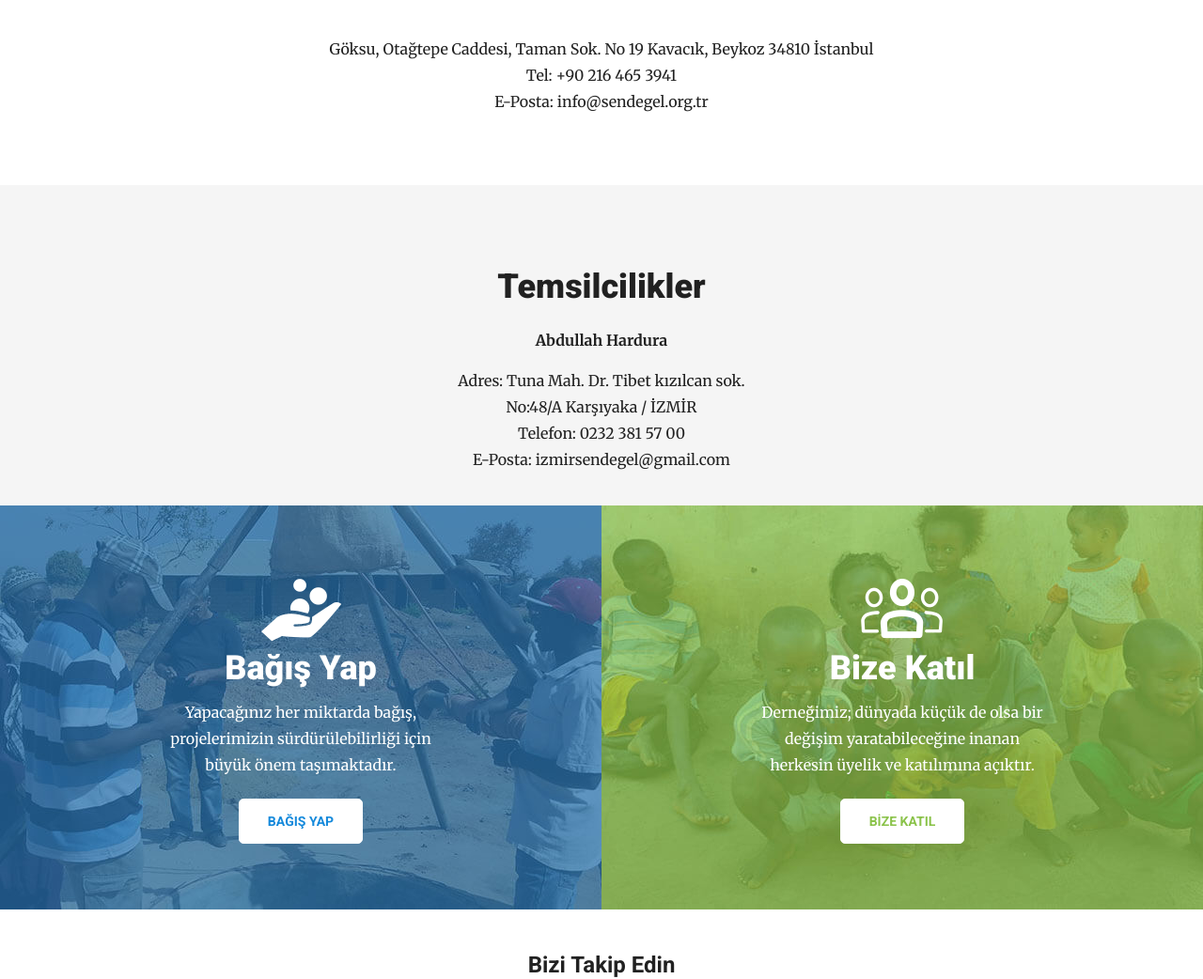
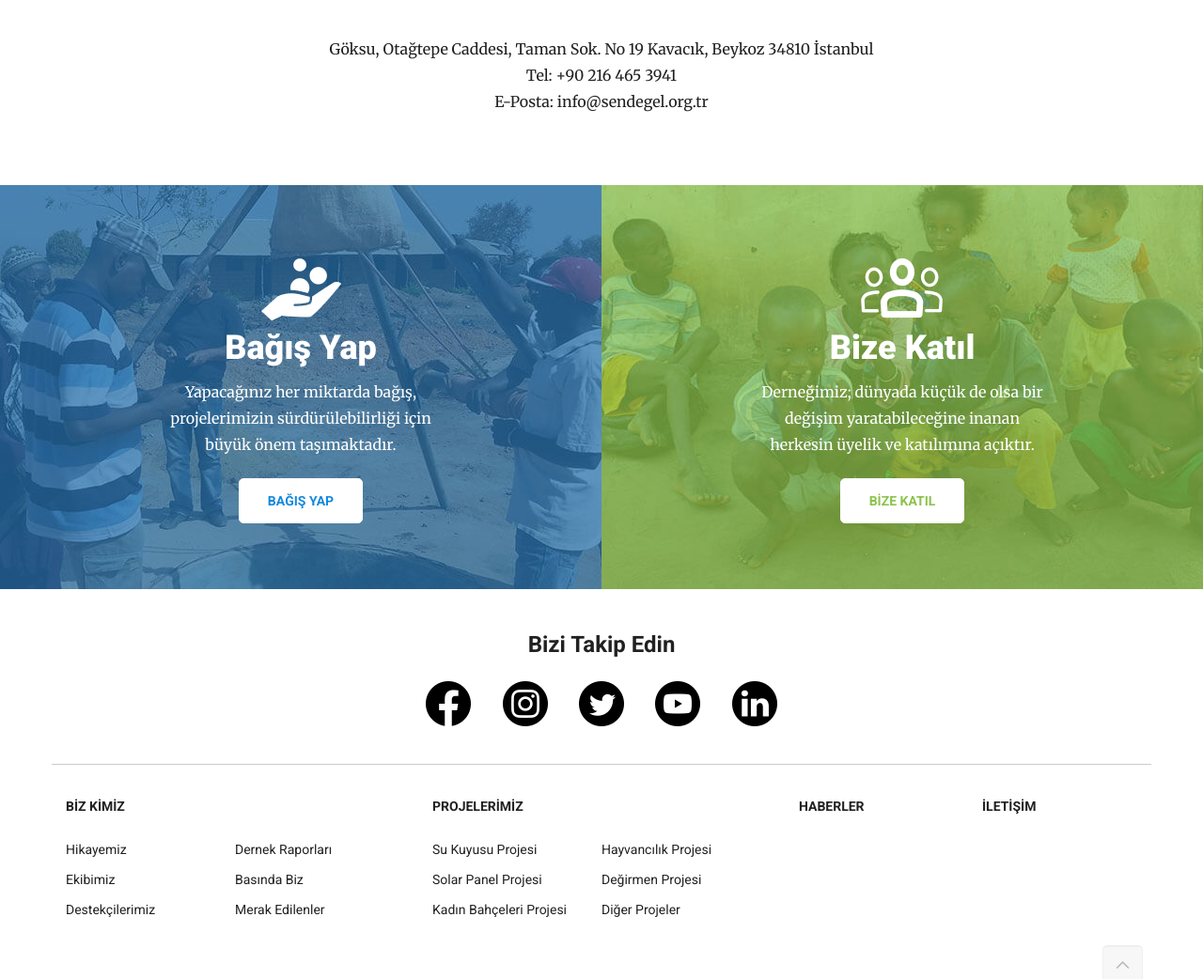
Before and after one commit to okcknet/sendegel, a PHP site: page /iletisim.php in a window 1280 px wide. Shown: the part 540-1582 px from the top of the page at 94% size. Run offline with PHP 8.4, Linux system fonts and the light colour scheme.

Commit message:
removed: representatives block

```diff
--- a/en/contact.php
+++ b/en/contact.php
@@ -31,7 +31,7 @@
 		</div>
 	</div>
 </section>
-<section class="subpage section9">
+<!-- <section class="subpage section9">
 	<div class="container">
 		<div class="row">
 			<div class="col-md-8 col-md-offset-2">
@@ -50,7 +50,7 @@
 			</div>
 		</div>
 	</div>
-</section>
+</section> -->
 <!-- Footer -->
 <?php include 'include/footer.php' ?>
 </body>
--- a/iletisim.php
+++ b/iletisim.php
@@ -63,45 +63,26 @@
 
 </section>
 
-<section class="subpage section9">
-
+<!-- <section class="subpage section9">
 	<div class="container">
-
 		<div class="row">
-
 			<div class="col-md-8 col-md-offset-2">
-
 				<h3 class="section-title align-center">Temsilcilikler</h3>
-
 				<div class="row">
-
 					<div class="col-md-12">
-
 						<div class="align-center">
-
 							<p><strong>Abdullah Hardura</strong></p>
-
 							<p>Adres: Tuna Mah. Dr. Tibet kızılcan sok.<br> No:48/A Karşıyaka / İZMİR<br>
-
 								Telefon: 0232 381 57 00<br>
-
 								E-Posta: <a href="mailto:izmirsendegel@gmail.com">izmirsendegel@gmail.com</a>
-
 							</p>
-
 						</div>
-
 					</div>
-
 				</div>
-
 			</div>
-
 		</div>
-
 	</div>
-
-</section>
+</section> -->
 
 <!-- Footer -->
 
```
